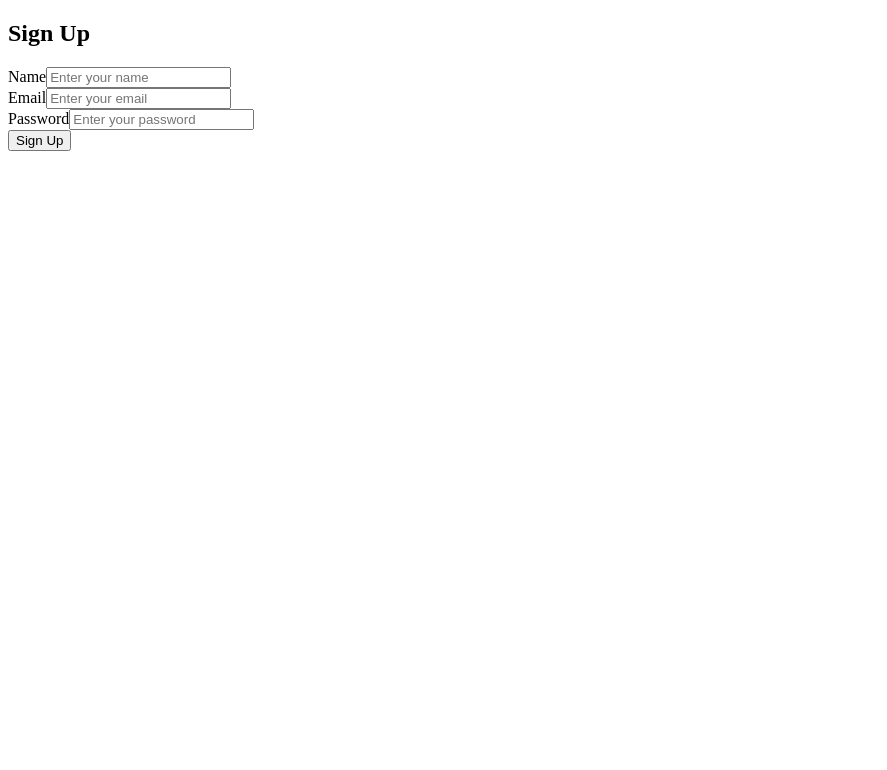
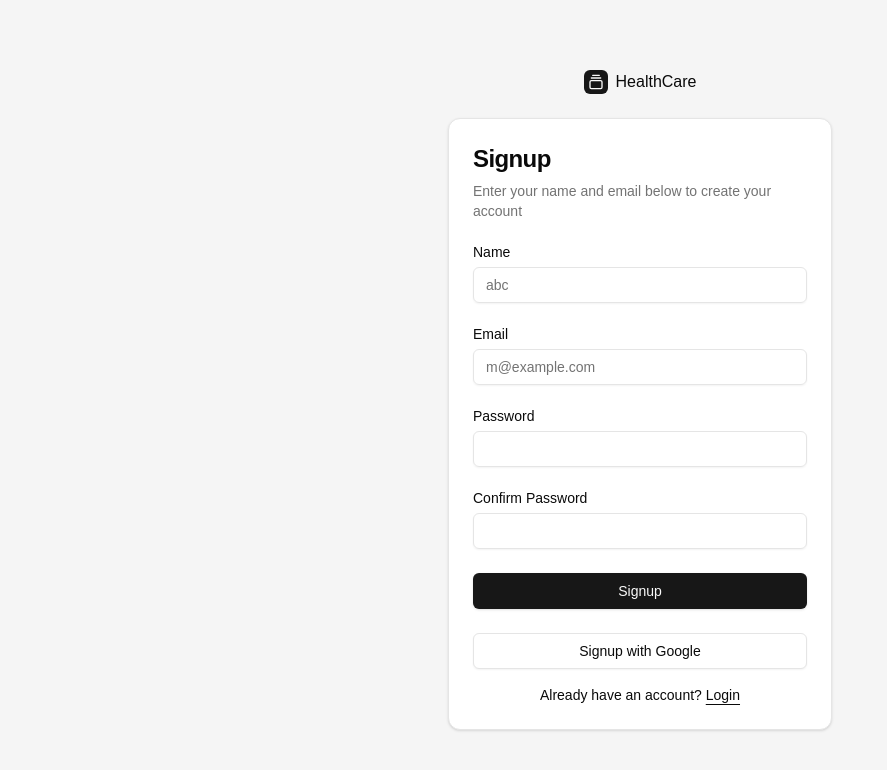
Before and after one commit to sidty13/Hackathon-Frontend, a Next.js app in the folder project/: page /signup in a window 1280 px wide. Shown: the top 770 px of the page, without its empty margins (0-887 px from the left). Built offline with nearby package versions, Linux system fonts and the light colour scheme.

Commit message:
signup added

```diff
--- a/project/app/login/doclogin/page.tsx
+++ b/project/app/login/doclogin/page.tsx
@@ -1,6 +1,6 @@
 import { GalleryVerticalEnd } from "lucide-react"
 import "@/app/globals.css"; // Adjust the path if needed
-import { LoginForm } from "@/components/login-form"
+import { LoginForm } from "@/components/doclogin"
 
 
 export default function LoginPage() {
--- a/project/app/signup/page.tsx
+++ b/project/app/signup/page.tsx
@@ -1,90 +1,20 @@
-"use client";
+import { GalleryVerticalEnd } from "lucide-react"
+import "@/app/globals.css"; // Adjust the path if needed
+import { SigninFormPat } from "@/components/signup"
 
-import { useState } from "react";
-import { useForm } from "react-hook-form";
-import { z } from "zod";
-import { zodResolver } from "@hookform/resolvers/zod";
 
-// Schema validation using Zod
-const signupSchema = z.object({
-  name: z.string().min(2, "Name must be at least 2 characters"),
-  email: z.string().email("Invalid email"),
-  password: z.string().min(6, "Password must be at least 6 characters"),
-});
-
-type SignupFormData = z.infer<typeof signupSchema>;
-
-export default function Signup() {
-  const [loading, setLoading] = useState(false);
-  const [message, setMessage] = useState<string | null>(null);
-
-  const {
-    register,
-    handleSubmit,
-    formState: { errors },
-  } = useForm<SignupFormData>({
-    resolver: zodResolver(signupSchema),
-  });
-
-  const onSubmit = async (data: SignupFormData) => {
-    setLoading(true);
-    setMessage(null);
-
-    // Simulate a signup request (Replace with actual API call)
-    setTimeout(() => {
-      console.log("User Data:", data);
-      setMessage("Signup successful! (Simulated)");
-      setLoading(false);
-    }, 2000);
-  };
-
-  return (
-    <div className="max-w-md mx-auto p-6 bg-white rounded-xl shadow-md space-y-4">
-      <h2 className="text-2xl font-bold text-center">Sign Up</h2>
-      {message && <p className="text-green-500 text-center">{message}</p>}
-
-      <form onSubmit={handleSubmit(onSubmit)} className="space-y-4">
-        <div>
-          <label className="block text-sm font-medium">Name</label>
-          <input
-            type="text"
-            {...register("name")}
-            className="w-full p-2 border rounded-md"
-            placeholder="Enter your name"
-          />
-          {errors.name && <p className="text-red-500 text-sm">{errors.name.message}</p>}
+export default function SigninPage() {
+    return (
+      <div className="flex min-h-svh flex-col items-center justify-center gap-6 bg-muted p-6 md:p-10">
+        <div className="flex w-full max-w-sm flex-col gap-6">
+          <a href="#" className="flex items-center gap-2 self-center font-medium">
+            <div className="flex h-6 w-6 items-center justify-center rounded-md bg-primary text-primary-foreground">
+              <GalleryVerticalEnd className="size-4" />
+            </div>
+            HealthCare
+          </a>
+          <SigninFormPat />
         </div>
-
-        <div>
-          <label className="block text-sm font-medium">Email</label>
-          <input
-            type="email"
-            {...register("email")}
-            className="w-full p-2 border rounded-md"
-            placeholder="Enter your email"
-          />
-          {errors.email && <p className="text-red-500 text-sm">{errors.email.message}</p>}
-        </div>
-
-        <div>
-          <label className="block text-sm font-medium">Password</label>
-          <input
-            type="password"
-            {...register("password")}
-            className="w-full p-2 border rounded-md"
-            placeholder="Enter your password"
-          />
-          {errors.password && <p className="text-red-500 text-sm">{errors.password.message}</p>}
-        </div>
-
-        <button
-          type="submit"
-          className="w-full bg-blue-500 text-white py-2 rounded-md hover:bg-blue-600 transition"
-          disabled={loading}
-        >
-          {loading ? "Signing up..." : "Sign Up"}
-        </button>
-      </form>
-    </div>
-  );
-}
+      </div>
+    )
+  }
--- /dev/null
+++ b/project/components/signup.tsx
@@ -0,0 +1,81 @@
+import { cn } from "@/lib/utils"
+import { Button } from "@/components/ui/button"
+import {
+  Card,
+  CardContent,
+  CardDescription,
+  CardHeader,
+  CardTitle,
+} from "@/components/ui/card"
+import { Input } from "@/components/ui/input"
+import { Label } from "@/components/ui/label"
+
+export function SigninFormPat({
+  className,
+  ...props
+}: React.ComponentPropsWithoutRef<"div">) {
+  return (
+    <div className={cn("flex flex-col gap-6", className)} {...props}>
+      <Card>
+        <CardHeader>
+          <CardTitle className="text-2xl">Signup</CardTitle>
+          <CardDescription>
+            Enter your name and email below to create your account
+          </CardDescription>
+        </CardHeader>
+        <CardContent>
+          <form>
+            <div className="flex flex-col gap-6">
+            <div className="grid gap-2">
+                <Label htmlFor="name">Name</Label>
+                <Input
+                  id="name"
+                  type="name"
+                  placeholder="abc"
+                  required
+                />
+              </div>
+              <div className="grid gap-2">
+                <Label htmlFor="email">Email</Label>
+                <Input
+                  id="email"
+                  type="email"
+                  placeholder="m@example.com"
+                  required
+                />
+              </div>
+
+              <div className="grid gap-2">
+                <div className="flex items-center">
+                  <Label htmlFor="password">Password</Label>
+
+                </div>
+                <Input id="password" type="password" required />
+              </div>
+              <div className="grid gap-2">
+                <div className="flex items-center">
+                  <Label htmlFor="password">Confirm Password</Label>
+
+                </div>
+                <Input id="password" type="password" required />
+              </div>
+
+              <Button type="submit" className="w-full">
+                Signup
+              </Button>
+              <Button variant="outline" className="w-full">
+                Signup with Google
+              </Button>
+            </div>
+            <div className="mt-4 text-center text-sm">
+              Already have an account?{" "}
+              <a href="#" className="underline underline-offset-4">
+                Login
+              </a>
+            </div>
+          </form>
+        </CardContent>
+      </Card>
+    </div>
+  )
+}
```
Also changed, not shown: project/components/doclogin.tsx (renamed from project/components/login-form.tsx).
